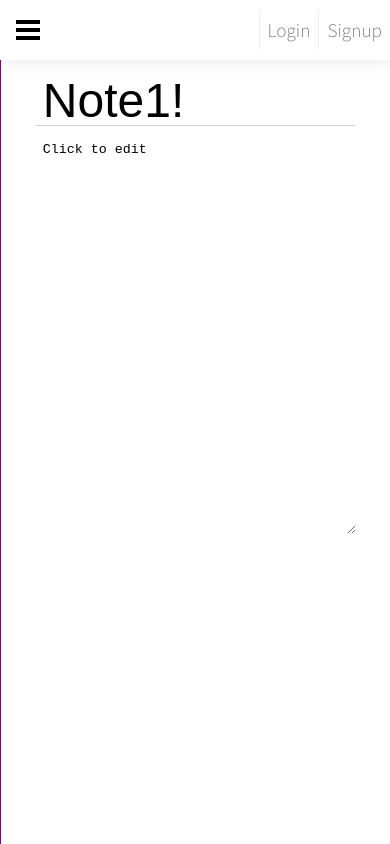
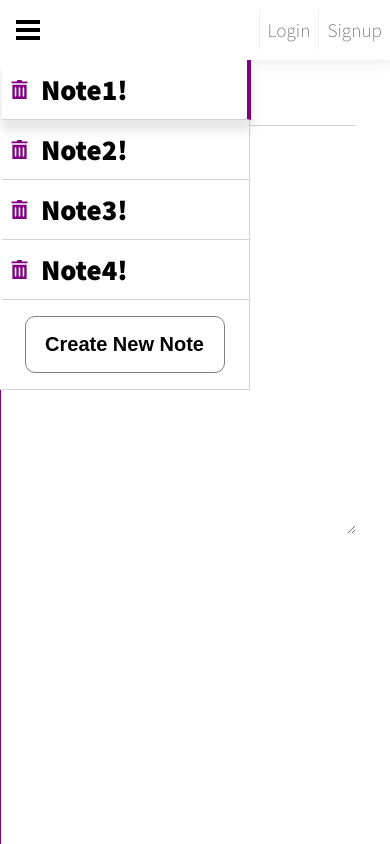
Before and after one commit to blautista/NotesApp, a React (Create React App) app: page / in a window 390 px wide. Built offline with nearby package versions, Linux system fonts and the light colour scheme.

Commit message:
added responsive hamburger menu

```diff
--- a/src/App.js
+++ b/src/App.js
@@ -29,18 +29,25 @@ const App = () => {
     }
   ];
 
+  const isScreenMobileSized = () => {
+    return (window.innerWidth <= 768);
+  }
+
   const [notes, setNotes] = useState(DummyArray);
   const [activeNote, setActiveNote] = useState(DummyArray[0]);
+  const [isSidebarActive, setSidebarActive] = useState(true);
 
   const addNote = (noteData) => {
     noteData.id=Math.random().toString();
     setNotes((oldnotes) => {
       return [...oldnotes, noteData];
     });
+    setActiveNote(noteData);
   };
 
   const changeActiveNote = (noteData) => {
     setActiveNote({...noteData});
+    if (isScreenMobileSized) setSidebarActive(false);
   }
 
   const saveNoteData = (data) => {
@@ -63,9 +70,13 @@ const App = () => {
     });
   }
 
+  const showSidebar = () => {
+    setSidebarActive(true);
+  }
+
   return (
     <div className="main-container">
-      <Header/>
+      <Header onShowSidebar={showSidebar}/>
       <section className="app-container">
         <Notes
           notesArray={notes}
@@ -73,6 +84,8 @@ const App = () => {
           onNoteChange={changeActiveNote}
           onNoteRemoval={removeNote}
           activeNoteId={activeNote.id}
+          isOpen={isSidebarActive}
+          isScreenMobileSized={isScreenMobileSized}
         />
         <Note key={activeNote.id} data={activeNote} onNoteDataSaveRequest={saveNoteData}></Note>
       </section>
--- a/src/Components/Notes.js
+++ b/src/Components/Notes.js
@@ -24,8 +24,24 @@ const Notes = (props) => {
     function logclick (w) {
         console.log(w);
     }
+
+    function setStyles () {
+        let baseStyle = `${styles['notes-container']} `;
+        let statusStyle;
+        if (props.isScreenMobileSized)  {
+            if (props.isOpen) {
+                statusStyle=`${styles['open']}`;
+            } else {
+                statusStyle=`${styles['closed']}`;
+            }
+        } else {
+            statusStyle = `${styles['open']}`;
+        }
+        return baseStyle.concat(statusStyle);
+    }
     return (
-        <div className={styles['notes-container']}>
+        <div
+            className={`${setStyles()}`}>
             <ul className={styles['note-list']}>
             {
                 props.notesArray.map(noteData =>
--- a/src/Components/Notes.module.css
+++ b/src/Components/Notes.module.css
@@ -3,11 +3,33 @@
     flex-direction: column;
     flex-wrap:wrap;
     width: 30%;
+    min-width: 250px;
     max-width: 300px;
     /* justify-content: center; */
     align-items: center;
     /* border-right:1px solid lightgray; */
     background:white;
+}
+
+.notes-container.open {
+    display:flex;
+    position:fixed;
+    animation: slideInFromLeft .3s;
+    border-bottom: 1px solid lightgray;
+    border-right: 1px solid lightgray;
+}
+
+@keyframes slideInFromLeft {
+    from {
+        transform: translateX(-100%);
+    }
+    to {
+        transform: translateX(0);
+    }
+}
+
+.notes-container.closed {
+    display:none;
 }
 
 .note-list {
@@ -49,6 +71,7 @@
     flex-grow:1;
     align-self: center;
     height:100%;
+    overflow-x: hidden;
     display: flex; align-items: center;
 }
 
@@ -73,6 +96,19 @@
 
 @media (max-width: 768px) {
     .notes-container {
-        display:none;
+
     }
 }
+
+@media (min-width: 768px) {
+    .notes-container.open {
+        position:relative;
+    }
+    .notes-container.closed {
+        position:relative;
+        display:flex;
+    }
+    .notes-container {
+        display:flex;
+    }
+}
--- a/src/Components/UI/Header/Header.js
+++ b/src/Components/UI/Header/Header.js
@@ -4,9 +4,9 @@ import styles from './Header.module.css';
 import Logo from './Logo.js';
 import Nav from './Nav.js';
 
-const Header = () => {
+const Header = (props) => {
     const showSidebar = () => {
-
+        props.onShowSidebar();
     }
 
     return (
--- a/src/Components/UI/Header/Logo.js
+++ b/src/Components/UI/Header/Logo.js
@@ -1,22 +1,17 @@
-import React, {useRef} from 'react';
+import React from 'react';
 import styles from'./Logo.module.css';
-import hamburgerSVG from './hamburger.svg';
-import logoSVG from './logo.svg';
 
 const Logo = (props) => {
-    const logoRef = useRef();
-    const hamburgerSVG = './hamburger.svg';
-    const logoSVG = './logo.svg';
 
     const handleLogoClick = () => {
-        if (logoRef.current.style.backgroundURL === hamburgerSVG) {
+        if (window.innerWidth <= 768 ) {
+            console.log('clicked on ham menu');
             props.onShowSidebar();
         }
     }
 
     return (
-        <div ref={logoRef} onClick={handleLogoClick} className={styles['logo']}>
-            {/* <ReactLogo></ReactLogo> */}
+        <div onClick={handleLogoClick} className={styles['logo']}>
         </div>
     );
 };
```
